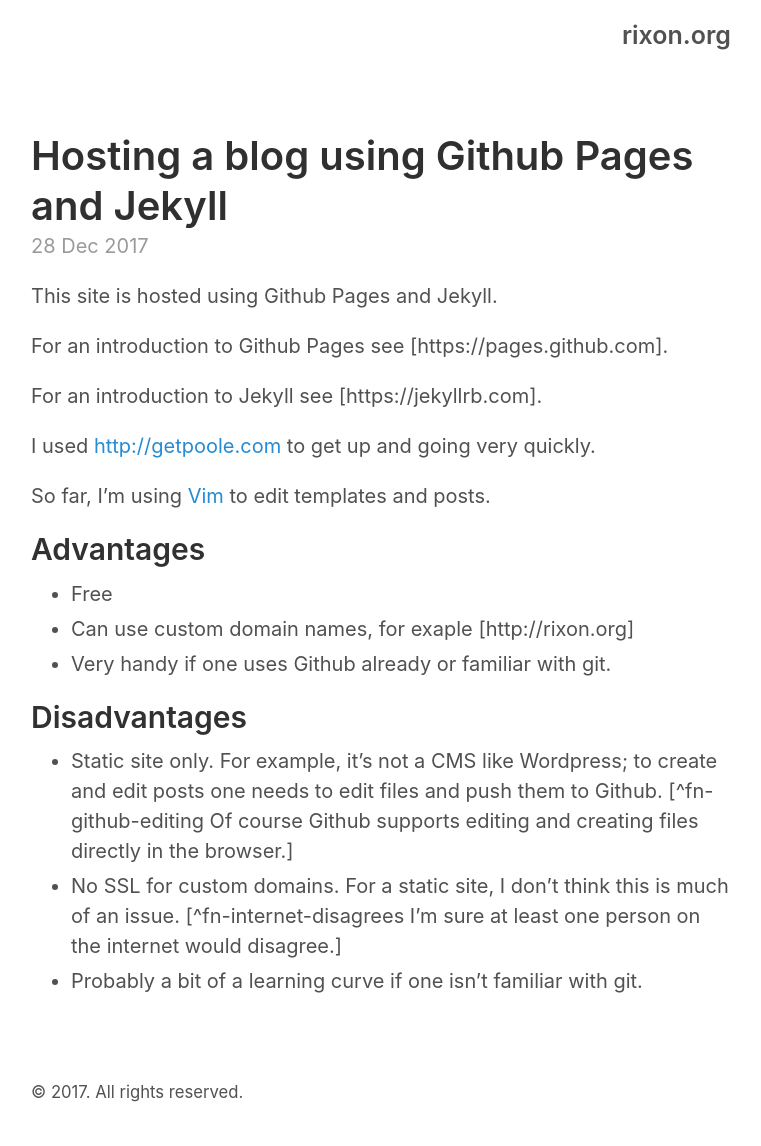
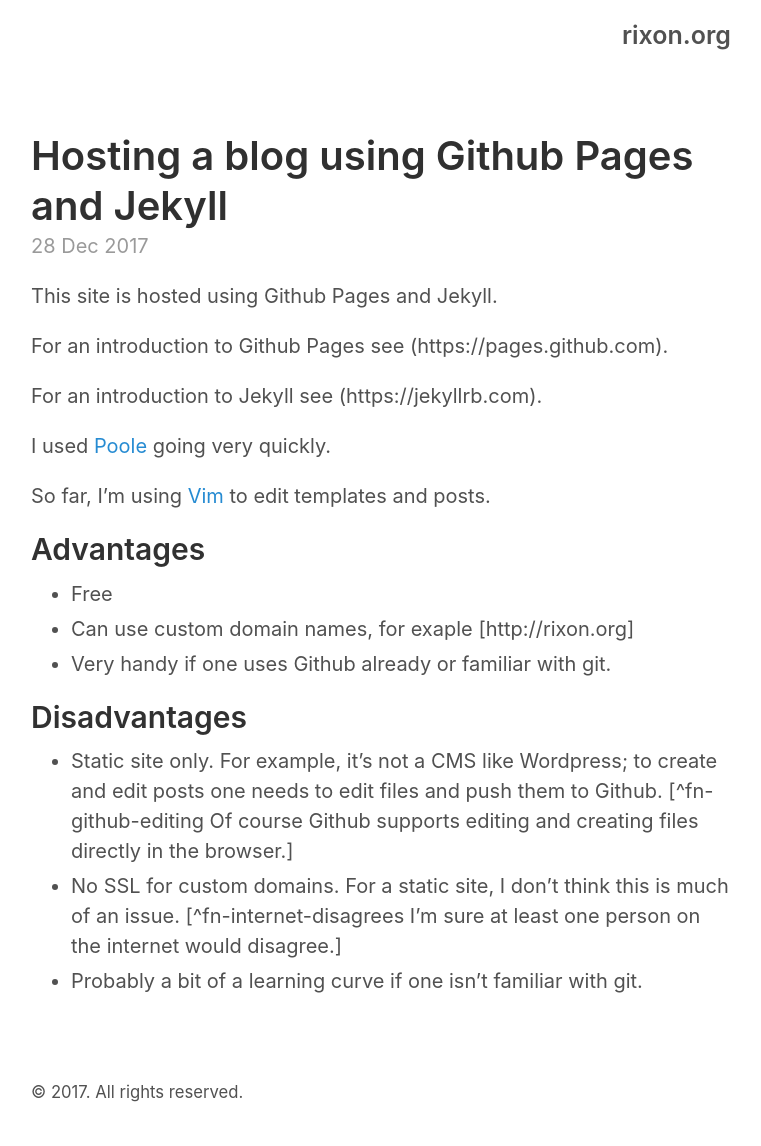
Before and after one commit to jeremyrixon/jeremyrixon, a Jekyll site: the page built from _posts/2017-12-28-hosting-with-github-jekyll.md, in a window 1280 px wide. Shown: the whole page, without its empty margins (259-1020 px from the left). Built offline with Jekyll 4.4.1, drawn with Linux system fonts in a browser that asks for light colours.

Commit message:
setting up

```diff
--- a/_posts/2017-12-28-hosting-with-github-jekyll.md
+++ b/_posts/2017-12-28-hosting-with-github-jekyll.md
@@ -5,11 +5,11 @@
 
 This site is hosted using Github Pages and Jekyll.
 
-For an introduction to Github Pages see [https://pages.github.com].
+For an introduction to Github Pages see (https://pages.github.com).
 
-For an introduction to Jekyll see [https://jekyllrb.com].
+For an introduction to Jekyll see (https://jekyllrb.com).
 
-I used [http://getpoole.com](Poole) to get up and going very quickly.
+I used [Poole](http://getpoole.com) going very quickly.
 
 So far, I'm using [Vim](http://www.vim.org) to edit templates and posts.
 
```
